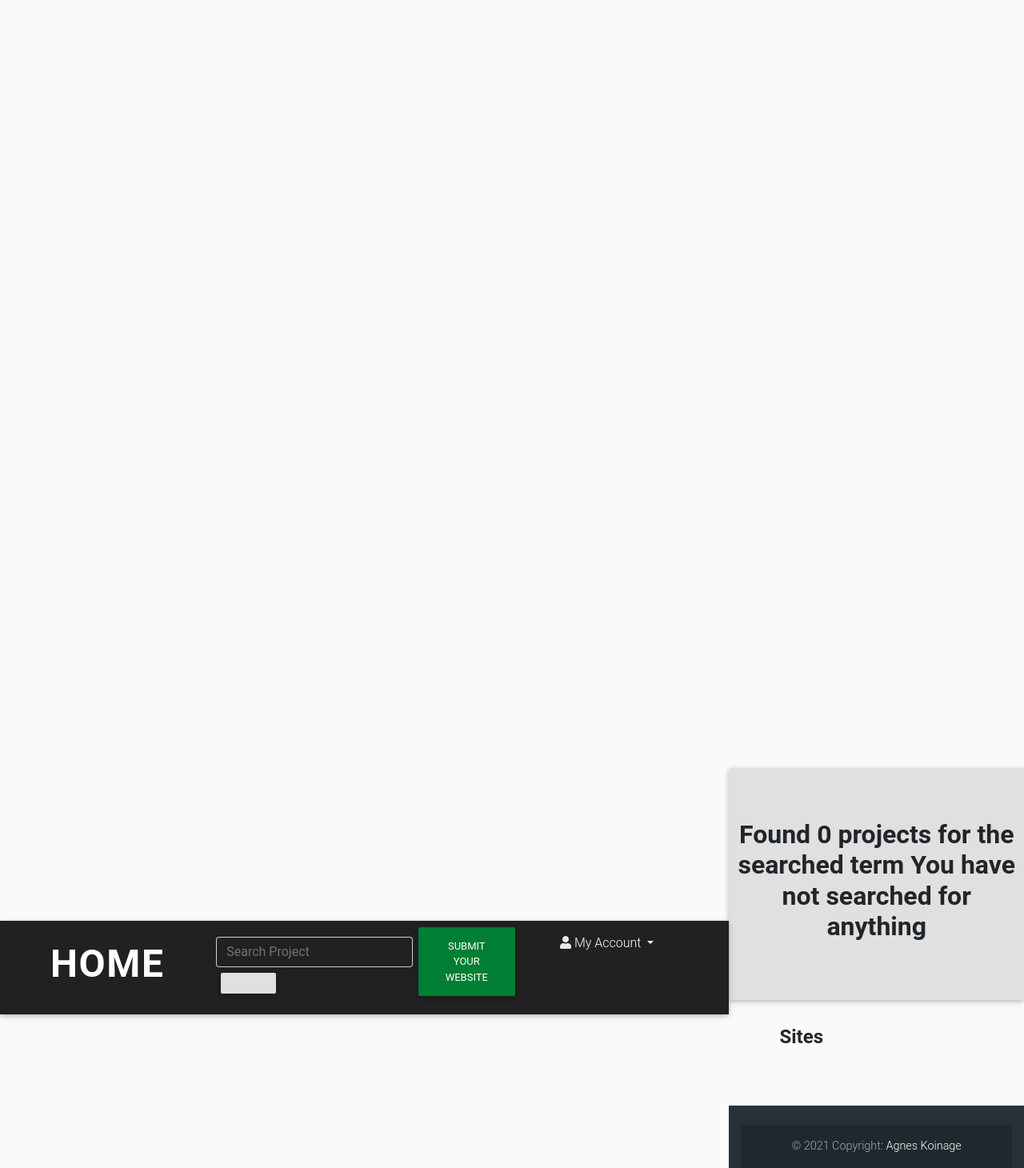
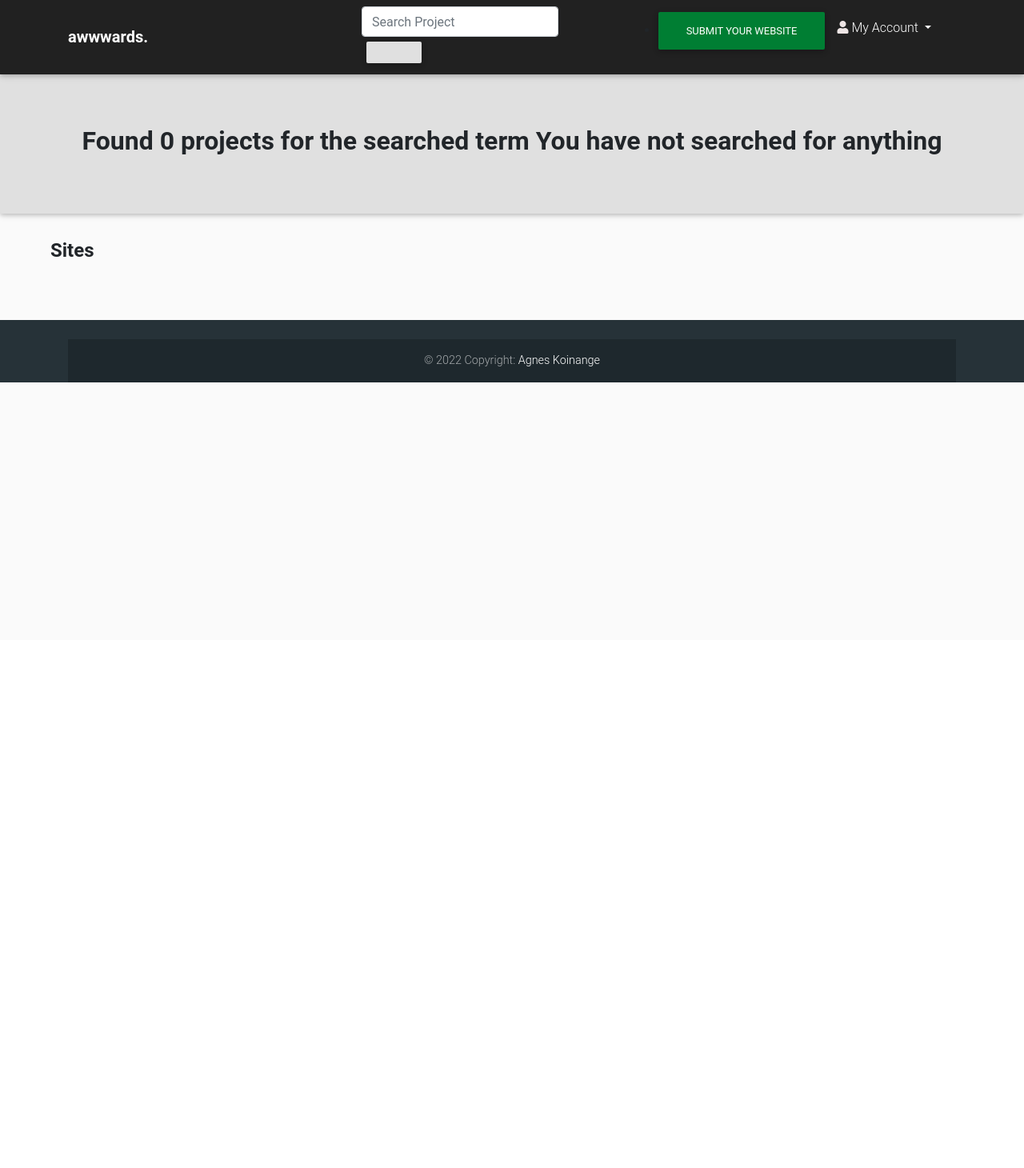
Before and after one commit to Agneskoinange/awwwards, a Django app: page /search_projects/ in a window 1280 px wide. Shown: the whole page at 80% size. After the commit the page ends 478 px from the top, so only its background shows below. Run offline with Django 3.2, Linux system fonts and the light colour scheme; the visitor is signed in with stand-in values (Sample User, id 1); some libraries are stand-ins or nearby versions.

Commit message:
add styling

```diff
--- a/app/templates/add_new_project.html
+++ b/app/templates/add_new_project.html
@@ -30,7 +30,7 @@
         <div class="col-lg-3"></div>
 
         <div class="col-lg-6 pt-2 ">
-            <form  action="{%url 'new_project'%}" method="post" enctype="multipart/form-data">
+            <form  action="{%url 'new_project'%}" method="POST" enctype="multipart/form-data">
                 {%csrf_token%}
 
                 {% bootstrap_form form%}
--- a/app/templates/base.html
+++ b/app/templates/base.html
@@ -10,9 +10,9 @@
 <link rel="icon" type="image/png" sizes="16x16" href="/static/favicon-16x16.png">
 
   {% if title %}
-  <title>Awwards {{title}}</title>
+  <title>Awwwards {{title}}</title>
   {% else %}
-    <title> Awwards </title>
+    <title> Awwwards </title>
   {% endif %}
 
   {% block styles %}
@@ -64,8 +64,8 @@
 
     <!-- Footer Elements -->
     <div class="container">
-    <div class="footer-copyright text-center py-3">© 2021 Copyright:
-    <a href="https://github.com/agneskoinange/Awwwards">Agnes Koinage</a>
+    <div class="footer-copyright text-center py-3">© 2022 Copyright:
+    <a href="https://github.com/agneskoinange/Awwwards">Agnes Koinange</a>
   </div>
   <!-- Copyright -->
 
--- a/app/templates/django_registration/registration_form.html
+++ b/app/templates/django_registration/registration_form.html
@@ -1,6 +1,7 @@
 {%extends "django_registration/base.html"%}
 {% load static %}
 {%load bootstrap4 %}
+
 {% block content %}
 <div class="container">
     <div class="welcome">
--- a/app/templates/navbar.html
+++ b/app/templates/navbar.html
@@ -1,6 +1,6 @@
 <nav class="pl-5 pr-5 navbar navbar-expand-lg navbar-dark bg-dark sticky-top">
     <div class="container">
-        <a class="navbar-brand font-weight-bold title" href="{% url 'index' %}"style="font: size 20px; font-weigth:bold">Home</a>
+        <a class="navbar-brand font-weight-bold title" href="{% url 'index' %}"style="font: size 20px; font-weigth:bold">awwwards.</a>
       <!-- Collapse button -->
     <button class="navbar-toggler" type="button" data-toggle="collapse" data-target="#basicExampleNav"
     aria-controls="basicExampleNav" aria-expanded="false" aria-label="Toggle navigation">
@@ -34,7 +34,7 @@
 
             <a class="nav-link btn btn-block text-white success-color-dark" href="{%url 'new_project'%}">SUBMIT YOUR WEBSITE </a>
           </li></ul>
-        <ul>
+        <div>
           <li class="dropdown list-unstyled text-white">
               <a class="nav-link dropdown-toggle" id="navbarDropdownMenuLink-4" data-toggle="dropdown"
               aria-haspopup="true" aria-expanded="false">
@@ -52,9 +52,14 @@
         </ul>
         {% else %}
         <li class="list-unstyled">
-            <a class='btn btn-outline-light font-weight-bold' href="/accounts/login/" style="font-size: 15px;">Login</a>
-            <a class='btn btn-outline-warning font-weight-bold' href="/accounts/register/"style="font-size: 15px;">Sign Up</a>
+            <a class='btn btn-outline-light font-weight-bold' href="/accounts/login/" style="font-size: 15px;">REGISTER/LOGIN</a>
+            <!-- <a class='btn btn-outline-warning font-weight-bold' href="/accounts/register/"style="font-size: 15px;">Sign Up</a> -->
+            <!-- <a class="nav-link btn btn-block text-white success-color-dark" href="{%url 'new_project'%}">SUBMIT YOUR WEBSITE </a> -->
         </li>
+        <ul><li class="nav-item">
+
+          <a class="nav-link btn btn-block text-white success-color-dark" href="{%url 'new_project'%}">SUBMIT YOUR WEBSITE </a>
+        </li></ul>
 
         {% endif %}
   </div>
--- a/static/css/styles.css
+++ b/static/css/styles.css
@@ -1,19 +1,18 @@
-h1 {
+ h1 {
     color: black;
 }
 
-html,
+/* html,
 body {
     position: relative;
     min-height: 100%;
 }
+ */
 
 
-/* // Within style tags in your html file */
-
-* {
+/* * {
     box-sizing: border-box;
-}
+} */
 
 .grid:after {
     content: '';
@@ -40,7 +39,7 @@ body {
     }
 }
 
-.grid-item {
+/* .grid-item {
     float: left;
 }
 
@@ -160,4 +159,4 @@ label {
     outline: none !important;
     -webkit-box-shadow: none !important;
     box-shadow: none !important;
-}
+} */
```
Also changed, not shown: app/templates/index.html (+25 -6 lines), project/settings.py (+6 -6 lines).
